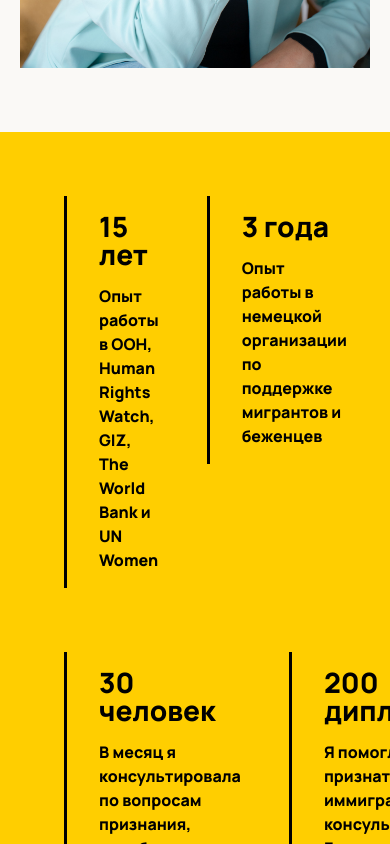
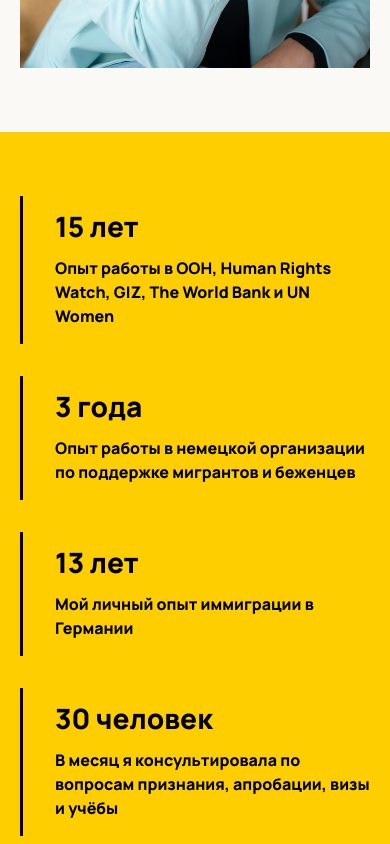
Before and after one commit to SofyaBorisenko/elina-anerkennung-germany, a React (Vite) app: page / in a window 390 px wide. Shown: the part 1800-2644 px from the top of the page. Built offline with nearby package versions, Linux system fonts and the light colour scheme.

Commit message:
Styled mobile Stats

```diff
--- a/src/components/Stats.jsx
+++ b/src/components/Stats.jsx
@@ -1,4 +1,4 @@
-import { Text, Stat, VStack, HStack } from '@chakra-ui/react';
+import { Text, Stat, Flex, VStack } from '@chakra-ui/react';
 import '../App.scss';
 
 const statsData = [
@@ -30,12 +30,13 @@ const statsData = [
 ];
 
 const renderStats = (data) => (
-  <HStack
+  <Flex
+    flexDir={['column', 'row']}
     direction='row'
     justify='flex-start'
     align='flex-start'
-    spacing='3rem'
     alignSelf='stretch'
+    gap={['2rem', '3.5rem']}
   >
     {data.map((stat, index) => (
       <Stat key={index} borderLeft='3px solid #000000' pl='2rem'>
@@ -63,16 +64,16 @@ const renderStats = (data) => (
         </Text>
       </Stat>
     ))}
-  </HStack>
+  </Flex>
 );
 const Stats = () => {
   return (
     <VStack
-      p='4rem'
+      p={['4rem 1.25rem', '4rem']}
       direction='column'
       justify='flex-start'
       align='flex-start'
-      spacing='4rem'
+      spacing={['2rem', '3rem']}
       overflow='hidden'
       background='#ffce00'
     >
```
